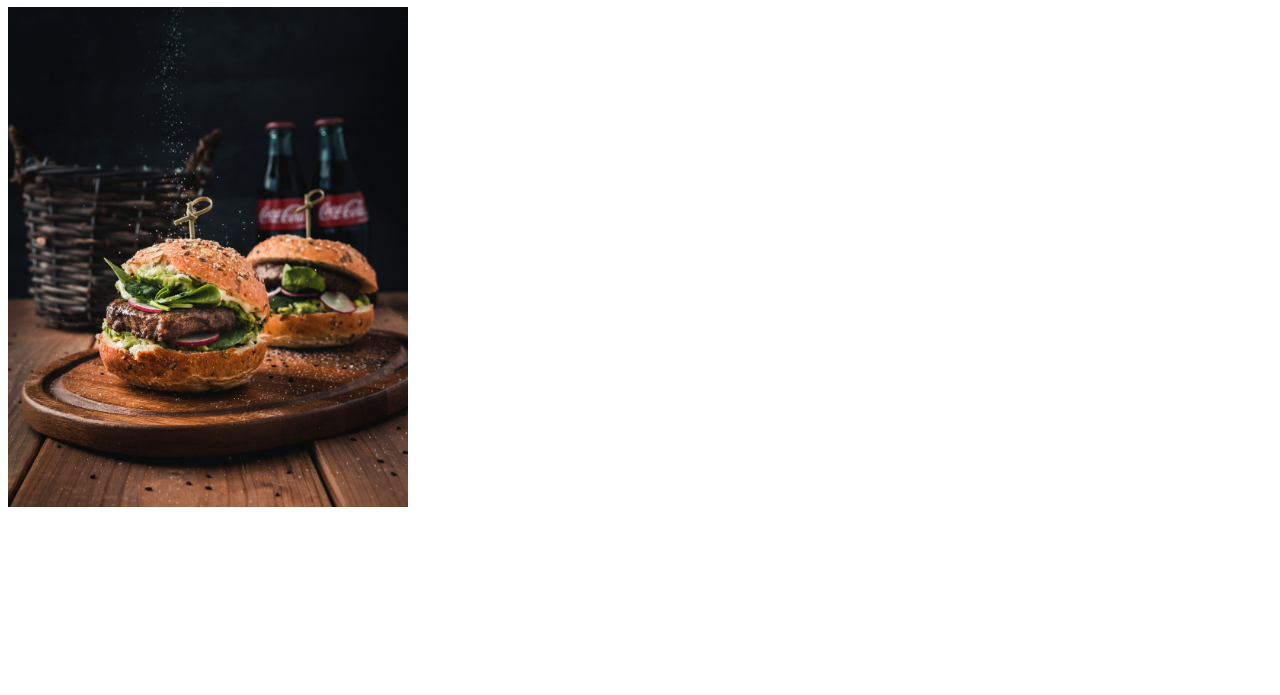
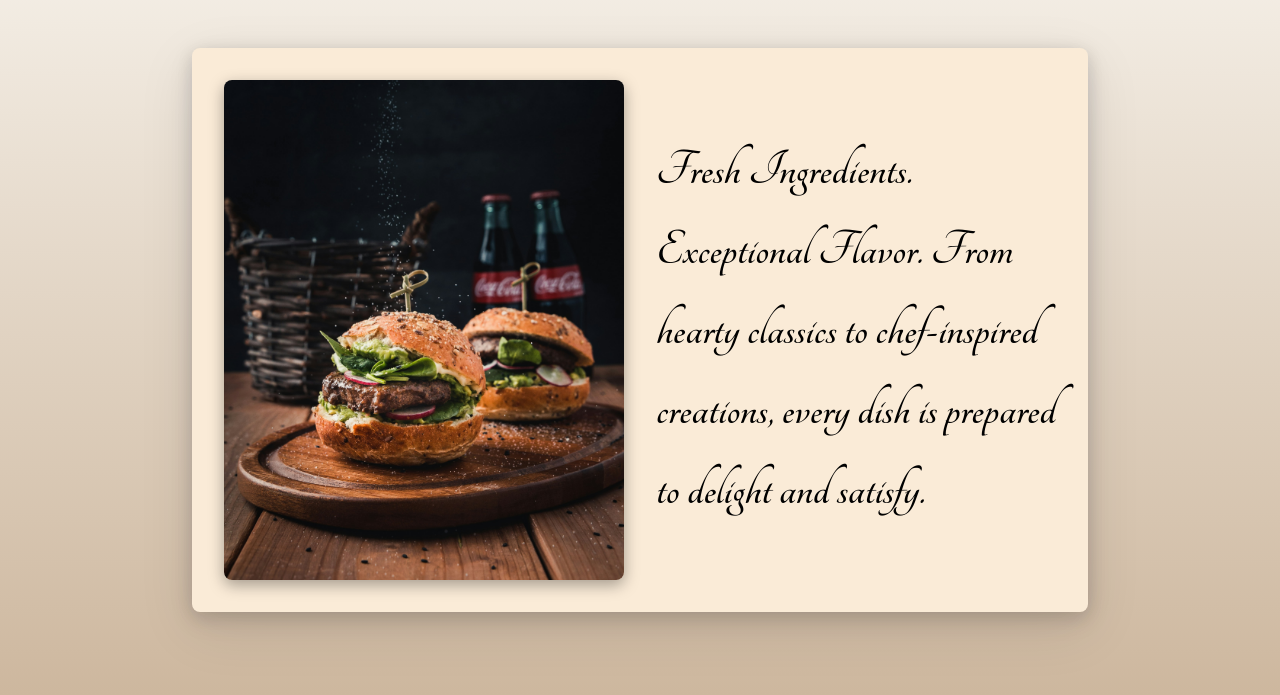
Before and after one commit to Ezz1997/restaurant-page, a website built with webpack: page src/template.html in a window 1280 px wide. Shown: the part 105-800 px from the top of the page. Built offline with nearby package versions, Linux system fonts and the light colour scheme; a web font is replaced by a local one.

Commit message:
Redesign the homepage to be more modern

```diff
--- a/src/about-module.js
+++ b/src/about-module.js
@@ -1,6 +1,7 @@
 function initAbout(){
     let content = document.getElementById("content");
     content.textContent = "";
+    content.classList = "";
 }
 
 export {initAbout};
--- a/src/homepage-module.js
+++ b/src/homepage-module.js
@@ -3,15 +3,21 @@ import burgerImage from "./assets/mae-mu-I7A_pHLcQK8-unsplash.jpg";
 function initHomepage() {
     let content = document.getElementById("content");
     content.textContent = "";
+    content.classList = "";
+
     let h1 = document.createElement("h1");
     let img = document.createElement("img");
 
-    h1.textContent = "Welcome to Burger Haven, A safe place for Hungry stomachs";
+    h1.textContent = `Fresh Ingredients. Exceptional Flavor. From hearty classics to chef-inspired creations, every dish is prepared to delight and satisfy.`;
+    h1.style = "align-self:center; line-height: 80px; font-size: 52px;";
+
     img.src = burgerImage;
-    img.style = "height: 500px; width: 400px;"
+    img.style = "height: 500px; width: 400px; border-radius: 8px; box-shadow: rgba(0, 0, 0, 0.35) 0px 5px 15px;"
 
+    content.classList.add("homepage-content");
+
+    content.appendChild(img);
     content.appendChild(h1);
-    content.appendChild(img);
 }
 
 export { initHomepage };
--- a/src/menu-module.js
+++ b/src/menu-module.js
@@ -68,6 +68,8 @@ const data = [
 function initMenu() {
     const content = document.getElementById("content");
     content.textContent = "";
+    content.classList = "";
+
     const menu = document.createElement("div");
     menu.style = "display: grid; gap: 16px; justify-content: center";
 
--- a/src/styles.css
+++ b/src/styles.css
@@ -1,3 +1,29 @@
+/*
+Source - https://stackoverflow.com/a/44645580
+Posted by Mr.Pandya
+Retrieved 2026-06-06, License - CC BY-SA 3.0
+*/
+
+body,
+html {
+    margin: 0;
+    padding: 0;
+}
+
+* {
+    box-sizing: border-box;
+}
+
+body {
+    display: grid;
+    grid-template-rows: 70px 1fr;
+    height: 100vh;
+    padding: 36px;
+    background: linear-gradient(180deg,
+            #f8f4ed 0%,
+            #cdb79e 100%);
+}
+
 .img-style {
     height: 350px;
     width: 350px;
@@ -29,3 +55,27 @@ nav {
     justify-content: center;
     gap: 32px;
 }
+
+.homepage-content {
+    display: grid;
+    grid-template-columns: 1fr 400px;
+    background-color: antiquewhite;
+    padding: 32px;
+    width: fit-content;
+    gap: 32px;
+    justify-self: center;
+    align-self: center;
+    border-radius: 8px;
+    box-shadow: rgba(17, 17, 26, 0.1) 0px 4px 16px, rgba(17, 17, 26, 0.1) 0px 8px 24px, rgba(17, 17, 26, 0.1) 0px 16px 56px;
+}
+
+.homepage-content:hover{
+    background-color: #cdb79e;
+    transform: translateY(-8px);
+}
+
+.tangerine-regular {
+  font-family: "Tangerine", cursive;
+  font-weight: 400;
+  font-style: normal;
+}
--- a/src/template.html
+++ b/src/template.html
@@ -4,8 +4,14 @@
     <meta charset="UTF-8" />
     <meta name="viewport" content="width=device-width, initial-scale=1.0" />
     <title>Restaurant Page</title>
+    <link rel="preconnect" href="https://fonts.googleapis.com" />
+    <link rel="preconnect" href="https://fonts.gstatic.com" crossorigin />
+    <link
+      href="https://fonts.googleapis.com/css2?family=Fontdiner+Swanky&family=Funnel+Sans:ital,wght@0,300..800;1,300..800&family=Playfair+Display:ital,wght@0,400..900;1,400..900&family=Quintessential&family=Roboto:ital,wght@0,100..900;1,100..900&family=Story+Script&family=Tangerine:wght@400;700&display=swap"
+      rel="stylesheet"
+    />
   </head>
-  <body>
+  <body class="tangerine-regular">
     <header>
       <nav>
         <button id="home-btn" class="nav-btn">Home</button>
@@ -13,7 +19,6 @@
         <button id="about-btn" class="nav-btn">About</button>
       </nav>
     </header>
-    <div id="content">
-    </div>
+    <div id="content"></div>
   </body>
 </html>
```
